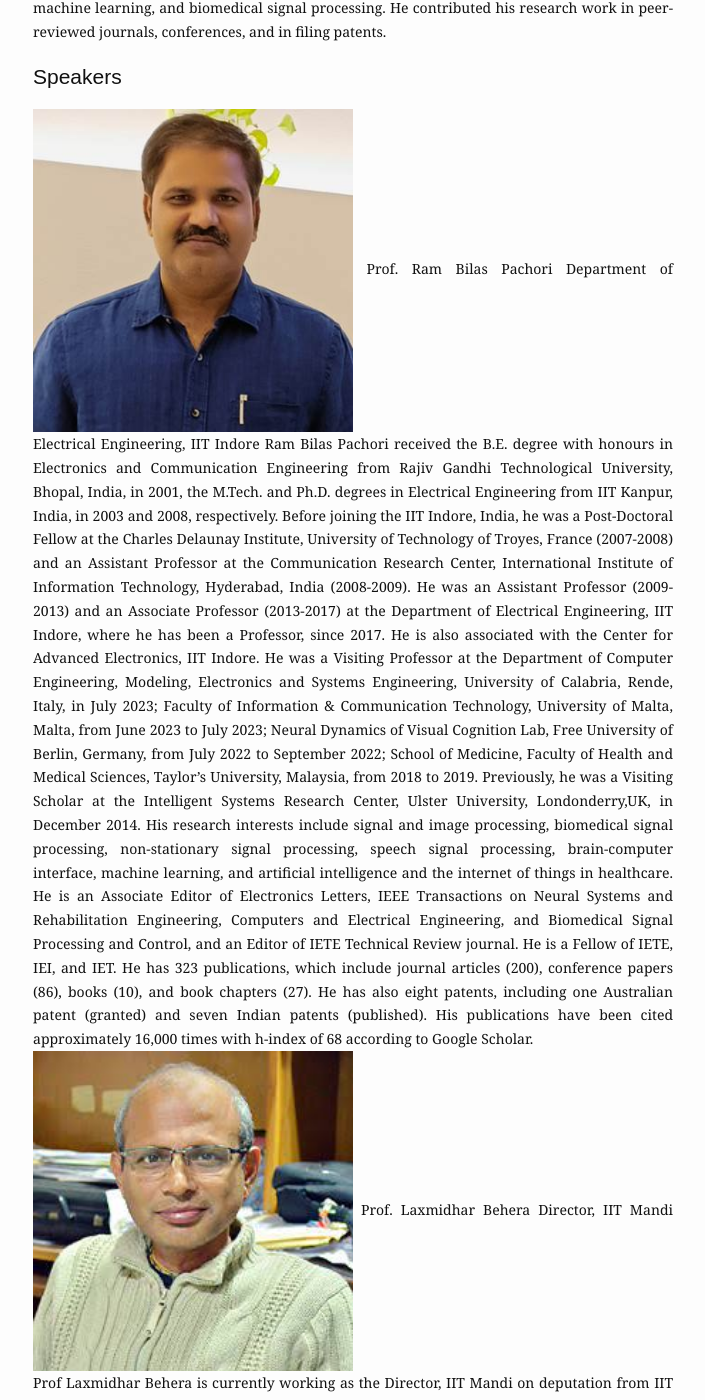
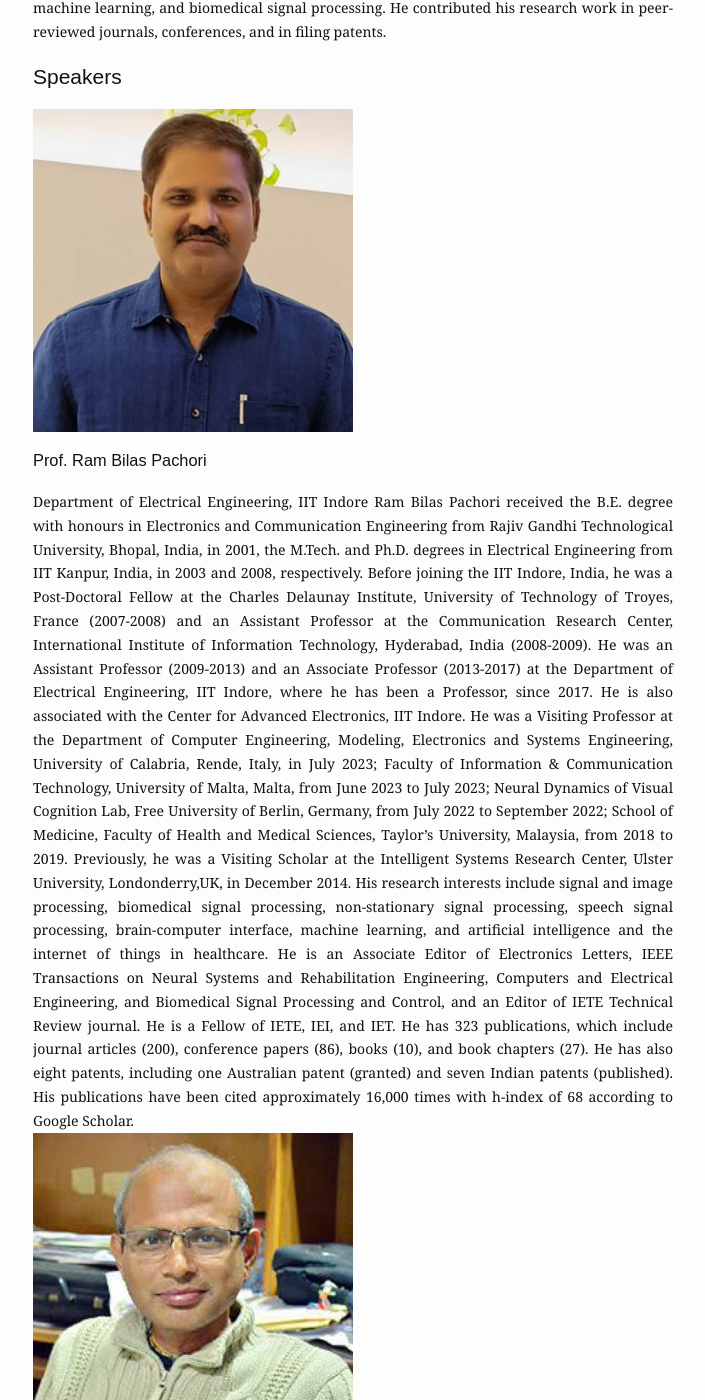
Before and after one commit to tharuniitk/tharuniitk.github.io, a Jekyll site: the page built from workshops.md, in a window 1280 px wide and 1400 px high, scrolled down 3212 px. Shown: the whole window, without its empty margins (287-992 px from the left). Built offline with Jekyll 4.4.1, drawn with Linux system fonts in a browser that asks for light colours; some of the changed text lies outside the part shown.

Commit message:
Update workshops.md

```diff
--- a/workshops.md
+++ b/workshops.md
@@ -28,7 +28,7 @@ Convener, ECE Department, IIT Roorkee\
 Tharun Kumar Reddy received the B.Tech (in 2013), joint M.Tech and Phd degrees (in 2020) in electrical engineering from the Indian Institute of Technology Kanpur, Kanpur, India, where he is currently working as an Assistant Professor in ECE Department at IIT Roorkee. His research interests include deep learning for brain–computer interfaces, multimodal biosignal processing, machine learning, and biomedical signal processing. He contributed his research work in peer-reviewed journals, conferences, and in filing patents.
 ## Speakers
 ![Alt text](/assets/img/rambilas.jpg)
-Prof. Ram Bilas Pachori
+### Prof. Ram Bilas Pachori
 Department of Electrical Engineering, IIT Indore
 Ram Bilas Pachori received the B.E. degree with honours in Electronics and Communication Engineering from Rajiv Gandhi Technological University, Bhopal, India, in 2001, the M.Tech. and Ph.D. degrees in Electrical Engineering from IIT Kanpur, India, in 2003 and 2008, respectively.
 Before joining the IIT Indore, India, he was a Post-Doctoral Fellow at the Charles Delaunay Institute,
@@ -45,11 +45,11 @@ Previously, he was a Visiting Scholar at the Intelligent Systems Research Center
 His research interests include signal and image processing, biomedical signal processing, non-stationary
 signal processing, speech signal processing, brain-computer interface, machine learning, and artificial intelligence and the internet of things in healthcare. He is an Associate Editor of Electronics Letters, IEEE Transactions on Neural Systems and Rehabilitation Engineering, Computers and Electrical Engineering, and Biomedical Signal Processing and Control, and an Editor of IETE Technical Review journal. He is a Fellow of IETE, IEI, and IET. He has 323 publications, which include journal articles (200), conference papers (86), books (10), and book chapters (27). He has also eight patents, including one Australian patent (granted) and seven Indian patents (published). His publications have been cited approximately 16,000 times with h-index of 68 according to Google Scholar.\
 ![Alt text](assets/img/behera.jpeg)
-Prof. Laxmidhar Behera
+### Prof. Laxmidhar Behera
 Director, IIT Mandi
 Prof Laxmidhar Behera is currently working as the Director, IIT Mandi on deputation from IIT Kanpur. He served as TCS affiliate faculty during 2021-22. During his 27 years of research and teaching career, Prof Laxmidhar Behera has contributed significantly to areas such as Intelligent Systems and Control, Vision based Robotics, Warehouse automation, Brain-Computer-Interface and Drone Technology. His work has a unique blend of theory and experiments. He has established industrial collaboration with TCS, Renault Nissan, and ADNOC, Abu Dhabi, BEL Bangalore while making significant technological development in the areas such robotics-based ware-house automation, vision and drone guided driver assistance system, and drone guided pipeline inspection systems. His team secured 3rd position in the Amazon Robotics Challenge 2017 among top 16 teams across the globe and 4th position in the stow-cum-pick event. He has supervised 24 PhD students to completion and currently supervises 14 PhD students. Besides, he has supervised more than 70 masters’ dissertations. He has published three graduate level text books, 110 peer reviewed journal papers, 208 papers in conference proceedings and 17 book chapters.\
 ![Alt text](assets/img/amit.jpeg)
-Dr. Amit Sethi
+### Dr. Amit Sethi
 Department of Occupational Therapy, University of Pittsburgh\
 ![Alt text](assets/img/ramana.jpeg)
 ### Dr. Ramana Vinjumuri
```
